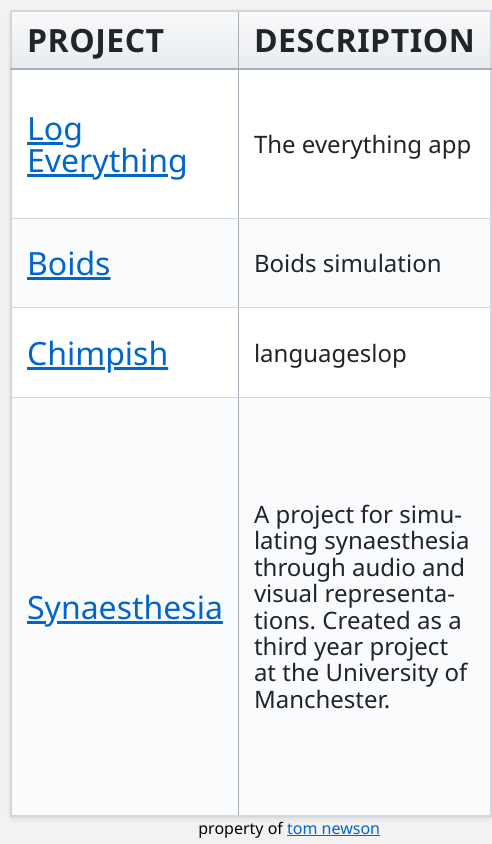
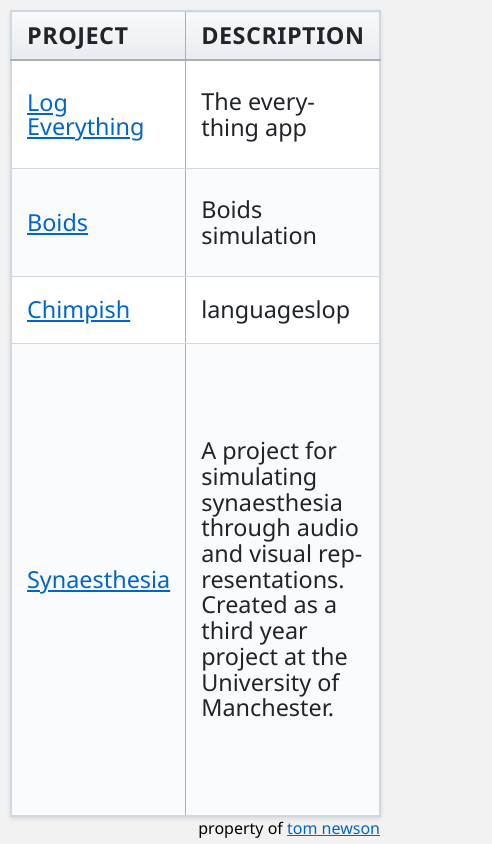
Before and after one commit to tomnewson/tomnewson.github.io, a plain HTML site: page index.html in a window 390 px wide. Shown: the whole page, 492 px wide, since content can reach past the window. Drawn offline with Linux system fonts and the light colour scheme.

Commit message:
fix font sizes

```diff
--- a/styles.css
+++ b/styles.css
@@ -31,7 +31,7 @@ th {
   color: #212529;
   padding: 12px 15px;
   text-align: left;
-  font-size: clamp(2rem, 6vmin, 8rem);
+  font-size: clamp(1rem, 6vmin, 8rem);
   line-height: 1;
   font-weight: bold;
   border: 1px solid #d0d7de;
@@ -57,17 +57,13 @@ td {
   line-height: 1.1;
   height: auto;
   min-height: 120px;
+  font-size: clamp(1rem, 6vmin, 8rem);
 }
 
 td:first-child {
   border-right: 1px solid #a7afba;
   font-weight: normal;
-  font-size: clamp(2rem, 6vmin, 8rem);
   line-height: 1;
-}
-
-td:last-child {
-  font-size: clamp(1.5rem, 4vmin, 5rem);
 }
 
 tbody tr:nth-child(even) td {
@@ -95,4 +91,5 @@ a:hover {
 footer {
   display: flex;
   justify-content: flex-end;
+  font-size: clamp(1rem, 2vmin, 4rem);
 }
```
